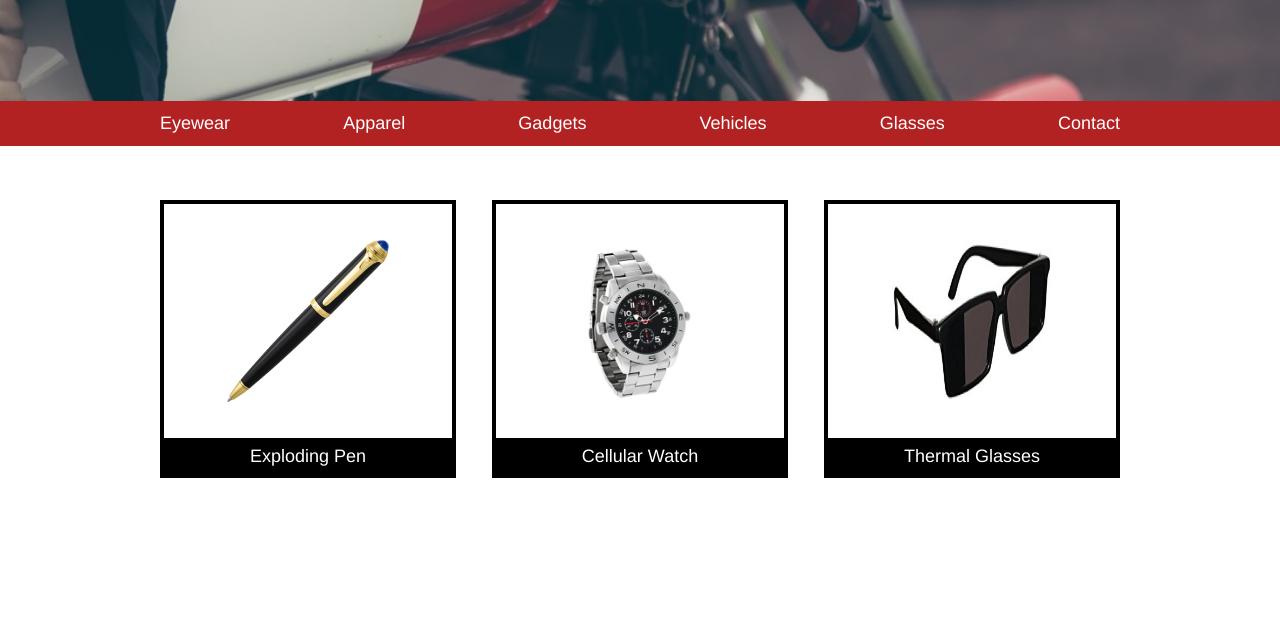
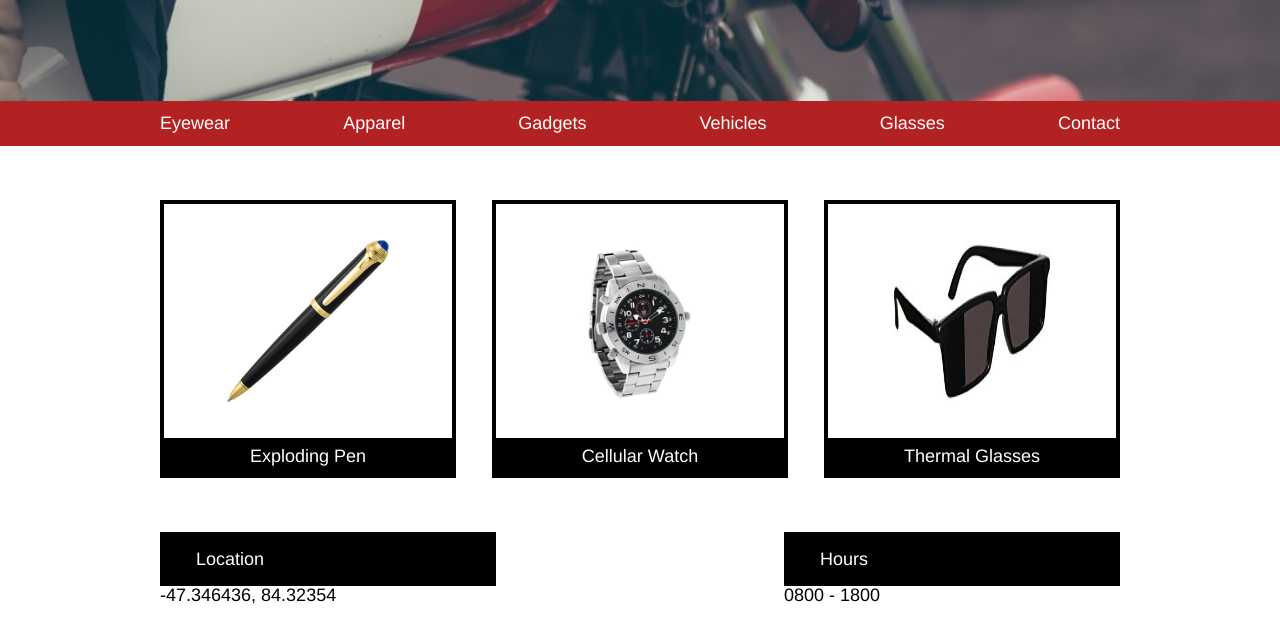
Before and after one commit to drood87/secret_agent_inc, a plain HTML site: page index.html in a window 1280 px wide. Shown: the part 391-1034 px from the top of the page. Before the commit the page ends 960 px from the top, so only its background shows below. Drawn offline with Linux system fonts and the light colour scheme.

Commit message:
added styles for the info section

```diff
--- a/assets/style.css
+++ b/assets/style.css
@@ -120,3 +120,30 @@ html {
 	padding: 0.5rem 0;
 	width: 100%;
 }
+
+/*=======================*/
+/*Information            */
+/*=======================*/
+
+.info {
+	background-color: black;
+	padding: 1rem 0 1rem 2rem;
+}
+
+#infoSection .siteContainer {
+	display: flex;
+	justify-content: space-between;
+}
+
+.infoColumn p {
+	color: black;
+}
+
+.infoColumn {
+	width: 35%;
+}
+
+#infoSection {
+	margin-top: 3rem;
+	margin-bottom: 4rem;
+}
--- a/index.html
+++ b/index.html
@@ -62,6 +62,7 @@
 	<!-- Information about Location and opening hours -->
 
 	<div id="infoSection">
+		<div class="siteContainer">
 			<div class="infoColumn">
 				<h4 class="info">Location</h4>
 				<p>-47.346436, 84.32354</p>
@@ -71,11 +72,14 @@
 				<p>0800 - 1800</p>
 			</div>
 		</div>
+	</div>
 
 	<!-- footer -->
 
 	<footer>
+		<div class="siteContainer">
 			<p>Copyright Secret Agent Supply Inc.</p>
+		</div>
 	</footer>
 
 
```
Lines whose indentation alone changed are shown as unchanged.
